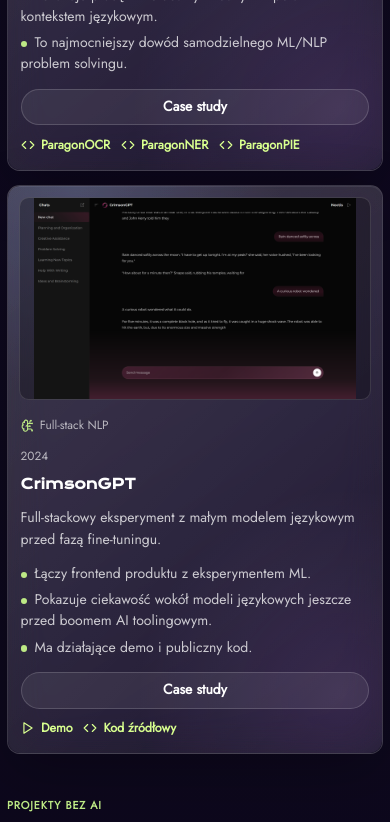
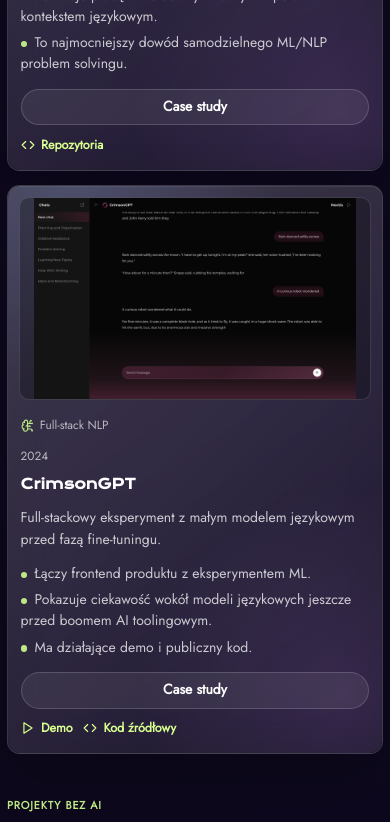
Before and after one commit to dawidbartczak/portfolio, a Next.js app: page / in a window 390 px wide. Shown: the part 3000-3822 px from the top of the page. Built offline with nearby package versions, Linux system fonts and the light colour scheme.

Commit message:
Polish project links and mobile titles

```diff
--- a/src/components/PortfolioLanding/index.tsx
+++ b/src/components/PortfolioLanding/index.tsx
@@ -39,6 +39,13 @@
     demo: Play,
     source: Code,
     "case-study": Code,
+};
+
+const paragonRepositorySummaryLink: ProjectLink = {
+    type: "source",
+    label: {pl: "Repozytoria", en: "Repositories"},
+    value: "3 repo",
+    href: "/projects/paragon-pipeline#project-links",
 };
 
 const themeIcons = {
@@ -94,16 +101,37 @@
         <div className={styles.links}>
             {links.map((link) => {
                 const Icon = linkIcons[link.type];
+                const content = (
+                    <>
+                        <Icon className={styles.inlineIcon}/>
+                        <span>{text(link.label, locale)}</span>
+                    </>
+                );
+
+                if (link.href.startsWith("/")) {
+                    return (
+                        <Link className={styles.inlineLink} href={link.href} key={`${link.type}-${link.href}`}>
+                            {content}
+                        </Link>
+                    );
+                }
 
                 return (
                     <a className={styles.inlineLink} href={link.href} key={`${link.type}-${link.href}`} rel="noreferrer" target="_blank">
-                        <Icon className={styles.inlineIcon}/>
-                        <span>{text(link.label, locale)}</span>
+                        {content}
                     </a>
                 );
             })}
         </div>
     );
+}
+
+function landingProjectLinks(project: Project, limit: number) {
+    if (project.id === "paragon-pipeline") {
+        return [paragonRepositorySummaryLink];
+    }
+
+    return project.links.slice(0, limit);
 }
 
 function FeaturedCard({
@@ -115,7 +143,7 @@
     onPreview: (project: Project) => void;
     project: Project;
 }) {
-    const cardLinks = project.id === "paragon-pipeline" ? project.links : project.links.slice(0, 2);
+    const cardLinks = landingProjectLinks(project, 2);
 
     return (
         <article className={cx(styles.glassPanel, styles.featuredCard, styles.interactiveCard)} data-reveal>
@@ -172,9 +200,7 @@
 }
 
 function ArchiveCard({project, locale}: { project: Project; locale: Locale }) {
-    const cardLinks = project.id === "paragon-pipeline"
-        ? project.links.filter((link) => text(link.label, locale) === "ParagonPIE")
-        : project.links.slice(0, 1);
+    const cardLinks = landingProjectLinks(project, 1);
 
     return (
         <article className={cx(styles.glassPanel, styles.archiveCard, styles.interactiveCard)} data-reveal id={`project-${project.id}`}>
--- a/src/components/ProjectPage/ProjectPage.module.scss
+++ b/src/components/ProjectPage/ProjectPage.module.scss
@@ -222,6 +222,8 @@
     max-width: 780px;
     font-size: clamp(2.55rem, 7.3vw, 5.7rem);
     line-height: 0.98;
+    overflow-wrap: anywhere;
+    text-wrap: balance;
 }
 
 .lead {
@@ -238,6 +240,7 @@
     display: flex;
     flex-wrap: wrap;
     gap: 0.55rem;
+    scroll-margin-top: 6rem;
 }
 
 .heroBadges {
@@ -1163,7 +1166,8 @@
     }
 
     .hero h1 {
-        font-size: clamp(2.15rem, 13vw, 4rem);
+        font-size: clamp(2rem, 9.2vw, 2.75rem);
+        line-height: 1.08;
     }
 
     .heroVisual {
--- a/src/components/ProjectPage/index.tsx
+++ b/src/components/ProjectPage/index.tsx
@@ -85,7 +85,7 @@
 
 function ProjectLinks({links, locale}: { links: ProjectLink[]; locale: Locale }) {
     return (
-        <div className={styles.links}>
+        <div className={styles.links} id="project-links">
             {links.map((link) => {
                 const Icon = linkIcons[link.type];
 
```
